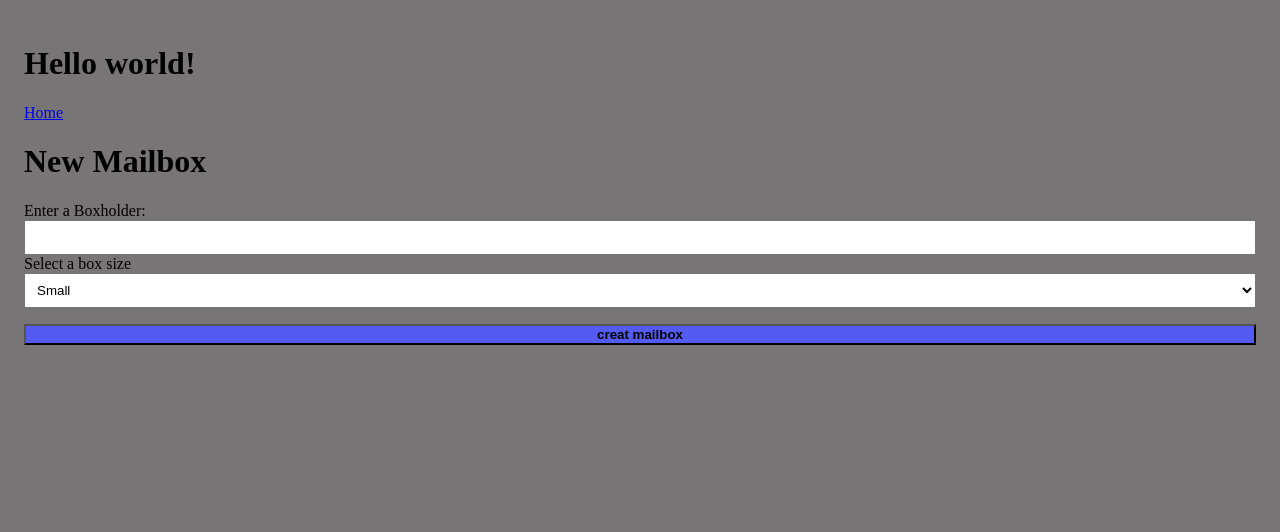
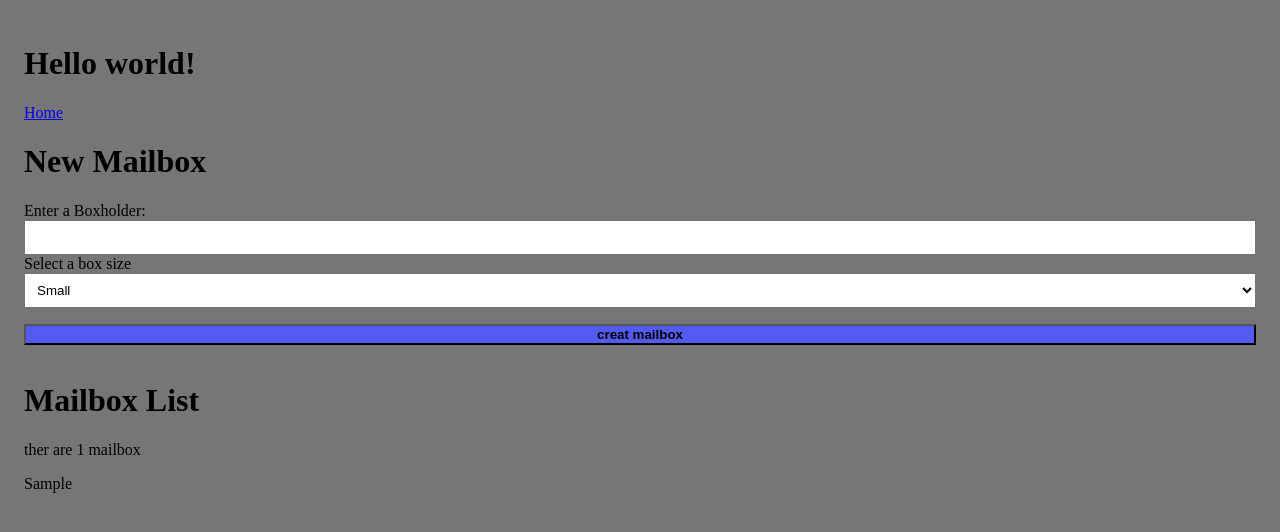
Before and after one commit to fadhel-s-hashem/react-router-dom-lab, a React (Vite) app: page / in a window 1280 px wide. Both pictures are taken after typing "Sample" into the empty fields and a click on the button "creat mailbox". Shown: the top 532 px of the page. Built offline with nearby package versions, Linux system fonts and the light colour scheme.

Commit message:
add the list

```diff
--- a/src/App.jsx
+++ b/src/App.jsx
@@ -2,6 +2,7 @@
 import { useState } from "react";
 import NavBar from "./components/NavBar";
 import MailboxForm from "./components/MailboxForm";
+import MailboxList from "./components/MailboxList";
 
 const App = () => {
 
@@ -12,6 +13,7 @@ const App = () => {
     <h1>Hello world!</h1>
     <NavBar/>
     <MailboxForm mailbox={mailbox} setMailbox={setMailbox}/>
+    <MailboxList mailbox={mailbox}/>
 
     </>
   )
--- a/src/components/MailboxForm.jsx
+++ b/src/components/MailboxForm.jsx
@@ -3,7 +3,7 @@ import { useState } from "react"
 const MailboxForm = (props) => {
 
 const initialState = {
-  _id: 1,
+  _id: '',
   boxSize: '',
   boxOwner: '',
 }
@@ -29,6 +29,7 @@ const handelChange = (event)=> {
     return(
         <div>
             <h1>New Mailbox</h1>
+
             <form onSubmit={handelSubmit}>
                 Enter a Boxholder:
                 <input type="text" name="boxOwner" value={formData.boxOwner} onChange={handelChange}/>
--- a/src/components/MailboxList.jsx
+++ b/src/components/MailboxList.jsx
@@ -0,0 +1,20 @@
+import { useState } from "react"
+import { Link } from "react-router"
+
+const MailboxList = (props) => {
+
+    return(
+        <div>
+        <h1> Mailbox List</h1>
+        ther are {props.mailbox.length} mailbox
+
+       {props.mailbox.map((mailbox) => (
+        <>
+         <p>{mailbox.boxOwner}</p>
+         </>
+       ))}
+        </div>
+    )
+}
+
+export default MailboxList
```
